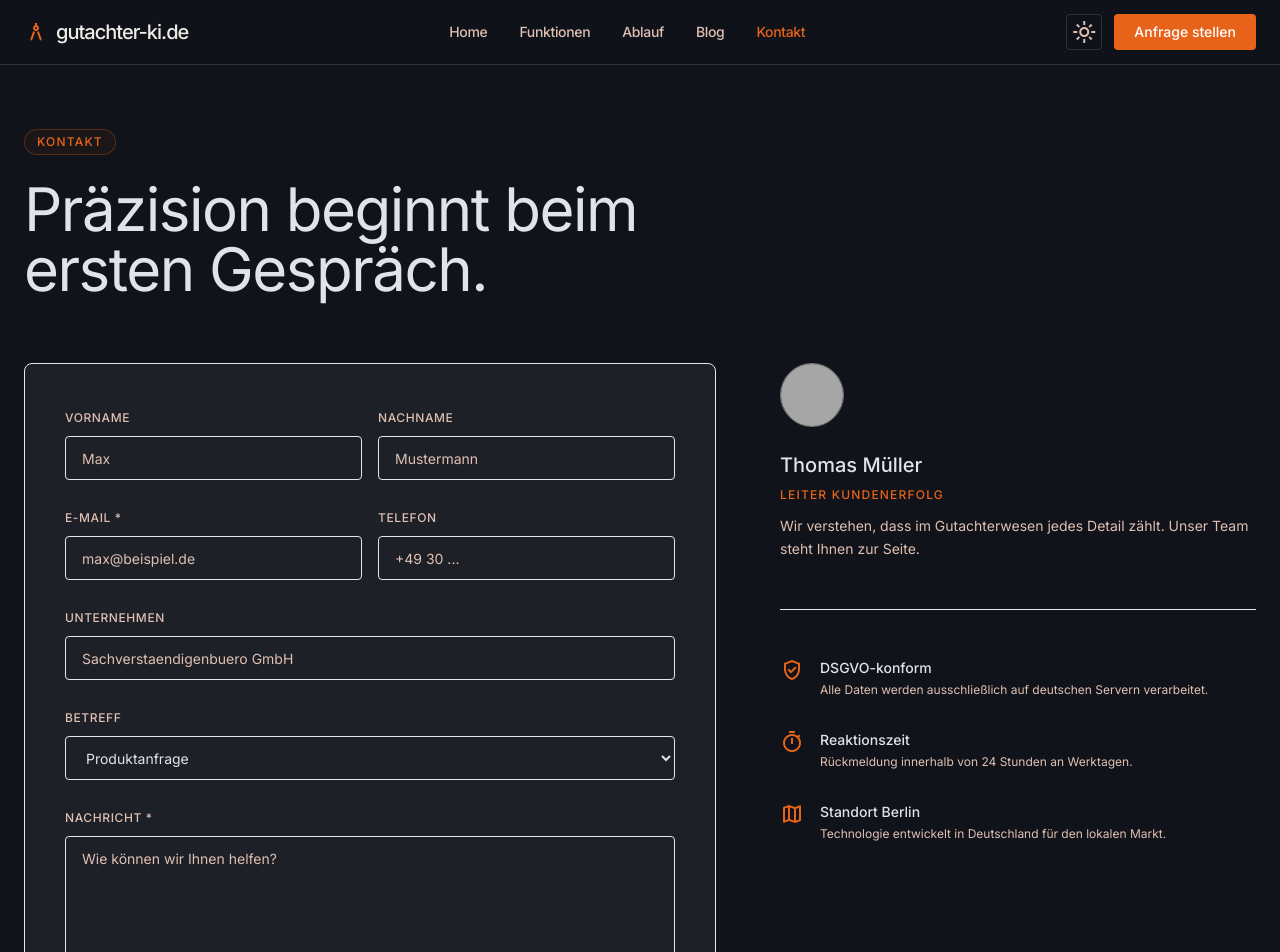
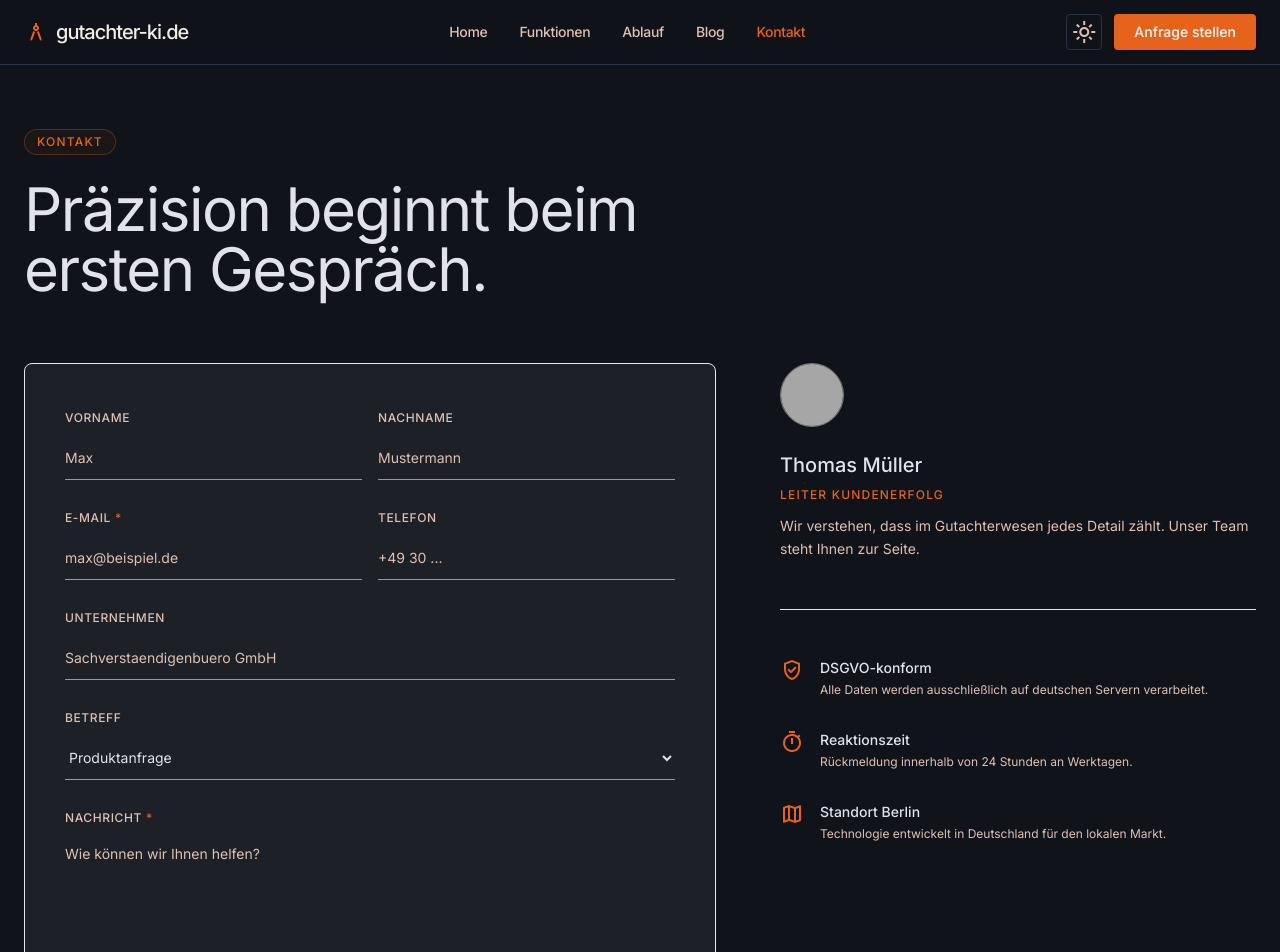
Before and after one commit to buelentd/gutachten-ai, a Next.js app in the folder gutachten-ai/: page /kontakt in a window 1280 px wide. Shown: the top 952 px of the page. Built offline with nearby package versions, Linux system fonts and the light colour scheme; grey boxes are pictures that could not be loaded.

Commit message:
fix: underline inputs, pflichtfelder, light mode, blog bild

```diff
--- a/gutachten-ai/app/blog/page.tsx
+++ b/gutachten-ai/app/blog/page.tsx
@@ -12,7 +12,7 @@ export const metadata: Metadata = {
 async function getAllPosts() {
   try {
     return await client.fetch(
-      groq`*[_type == "post"] | order(publishedAt desc) { title, "slug": slug.current, category, publishedAt, excerpt }`
+      groq`*[_type == "post"] | order(publishedAt desc) { title, "slug": slug.current, category, publishedAt, excerpt, "image": mainImage.asset->url }`
     );
   } catch { return []; }
 }
@@ -72,8 +72,13 @@ export default async function Blog() {
               </span>
             </div>
             <div className="md:col-span-4 hidden md:flex items-center justify-center">
-              <div className="w-full aspect-square rounded-xl bg-surface-container flex items-center justify-center border-[0.5px] border-technical-line">
-                <span className="material-symbols-outlined text-6xl text-[#E8631A]/30">article</span>
+              <div className="w-full aspect-video rounded-xl overflow-hidden border-[0.5px] border-technical-line">
+                {/* eslint-disable-next-line @next/next/no-img-element */}
+                <img
+                  src={featured.image || "https://lh3.googleusercontent.com/aida-public/AB6AXuBSreBcnnEQnNd69Biiu6784mLwxbXbXuw2sOR4XHSjQSa8eRAn5mMQB9CizSeq_wHg4ejofBCRARWEX55XelgK4JPej5Yrv-1FLjoREtHIiedaLWJuex3lhMN0muziOLf_8WtJftur3PDceYNWzri8AUijFsWLpP9aZCBfJYUyGgriZYZUHmAjvVn7v2_k_ntOKcoJ_O87YqQwQ85m9q4N9flCU4kNRXvjRy_lcAoiyeUkkVAgmHSrQ4S9Z1PIHRiXnPrILdEnfKrX"}
+                  alt={featured.title}
+                  className="w-full h-full object-cover grayscale group-hover:grayscale-0 transition-all duration-700"
+                />
               </div>
             </div>
           </div>
--- a/gutachten-ai/app/kontakt/page.tsx
+++ b/gutachten-ai/app/kontakt/page.tsx
@@ -88,7 +88,7 @@ export default function Kontakt() {
                   {/* Email + Telefon */}
                   <div className="grid grid-cols-2 gap-4">
                     <div className="space-y-2">
-                      <Label htmlFor="email">E-Mail *</Label>
+                      <Label htmlFor="email" required>E-Mail</Label>
                       <Input id="email" name="email" type="email" required value={form.email} onChange={handleChange} placeholder="max@beispiel.de" />
                     </div>
                     <div className="space-y-2">
@@ -117,7 +117,7 @@ export default function Kontakt() {
 
                   {/* Nachricht */}
                   <div className="space-y-2">
-                    <Label htmlFor="nachricht">Nachricht *</Label>
+                    <Label htmlFor="nachricht" required>Nachricht</Label>
                     <Textarea id="nachricht" name="nachricht" required rows={5} value={form.nachricht} onChange={handleChange} placeholder="Wie können wir Ihnen helfen?" />
                   </div>
 
--- a/gutachten-ai/components/ui/input.tsx
+++ b/gutachten-ai/components/ui/input.tsx
@@ -9,7 +9,7 @@ const Input = React.forwardRef<HTMLInputElement, InputProps>(
       <input
         type={type}
         className={cn(
-          "flex h-11 w-full rounded-lg border-[0.5px] border-technical-line bg-surface-container px-4 py-3 text-sm text-on-surface placeholder:text-on-surface-variant focus:outline-none focus:border-[#E8631A] transition-colors disabled:opacity-50",
+          "flex h-11 w-full border-b border-[#999] bg-transparent px-0 py-2 text-sm text-on-surface placeholder:text-on-surface-variant focus:outline-none focus:border-[#E8631A] transition-colors disabled:opacity-50",
           className
         )}
         ref={ref}
@@ -19,5 +19,4 @@ const Input = React.forwardRef<HTMLInputElement, InputProps>(
   }
 )
 Input.displayName = "Input"
-
 export { Input }
--- a/gutachten-ai/components/ui/label.tsx
+++ b/gutachten-ai/components/ui/label.tsx
@@ -1,17 +1,21 @@
 import * as React from "react"
 import { cn } from "@/lib/utils"
 
-export interface LabelProps extends React.LabelHTMLAttributes<HTMLLabelElement> {}
+export interface LabelProps extends React.LabelHTMLAttributes<HTMLLabelElement> {
+  required?: boolean
+}
 
 const Label = React.forwardRef<HTMLLabelElement, LabelProps>(
-  ({ className, ...props }, ref) => (
+  ({ className, required, children, ...props }, ref) => (
     <label
       ref={ref}
       className={cn("text-xs font-medium text-on-surface-variant uppercase tracking-wider", className)}
       {...props}
-    />
+    >
+      {children}
+      {required && <span className="text-[#E8631A] ml-1">*</span>}
+    </label>
   )
 )
 Label.displayName = "Label"
-
 export { Label }
--- a/gutachten-ai/components/ui/select.tsx
+++ b/gutachten-ai/components/ui/select.tsx
@@ -8,7 +8,7 @@ const Select = React.forwardRef<HTMLSelectElement, SelectProps>(
     return (
       <select
         className={cn(
-          "flex h-11 w-full rounded-lg border-[0.5px] border-technical-line bg-surface-container px-4 py-3 text-sm text-on-surface focus:outline-none focus:border-[#E8631A] transition-colors disabled:opacity-50",
+          "flex h-11 w-full border-b border-[#999] bg-transparent px-0 py-2 text-sm text-on-surface focus:outline-none focus:border-[#E8631A] transition-colors disabled:opacity-50",
           className
         )}
         ref={ref}
@@ -20,5 +20,4 @@ const Select = React.forwardRef<HTMLSelectElement, SelectProps>(
   }
 )
 Select.displayName = "Select"
-
 export { Select }
--- a/gutachten-ai/components/ui/textarea.tsx
+++ b/gutachten-ai/components/ui/textarea.tsx
@@ -8,7 +8,7 @@ const Textarea = React.forwardRef<HTMLTextAreaElement, TextareaProps>(
     return (
       <textarea
         className={cn(
-          "flex w-full rounded-lg border-[0.5px] border-technical-line bg-surface-container px-4 py-3 text-sm text-on-surface placeholder:text-on-surface-variant focus:outline-none focus:border-[#E8631A] transition-colors disabled:opacity-50 resize-none",
+          "flex w-full border-b border-[#999] bg-transparent px-0 py-2 text-sm text-on-surface placeholder:text-on-surface-variant focus:outline-none focus:border-[#E8631A] transition-colors disabled:opacity-50 resize-none",
           className
         )}
         ref={ref}
@@ -18,5 +18,4 @@ const Textarea = React.forwardRef<HTMLTextAreaElement, TextareaProps>(
   }
 )
 Textarea.displayName = "Textarea"
-
 export { Textarea }
--- a/gutachten-ai/styles/globals.css
+++ b/gutachten-ai/styles/globals.css
@@ -4,15 +4,15 @@
 
 @layer base {
   :root {
-    --color-surface: #ffffff;
-    --color-surface-container-low: #f5f5f5;
-    --color-surface-container: #eeeeee;
-    --color-surface-container-high: #e0e0e0;
+    --color-surface: #f8f8f8;
+    --color-surface-container-low: #efefef;
+    --color-surface-container: #e4e4e4;
+    --color-surface-container-high: #d8d8d8;
     --color-on-surface: #1a1a1a;
     --color-on-surface-variant: #444444;
     --color-outline: #999999;
     --color-outline-variant: #cccccc;
-    --color-technical-line: #dddddd;
+    --color-technical-line: #cccccc;
   }
 
   .dark {
```
